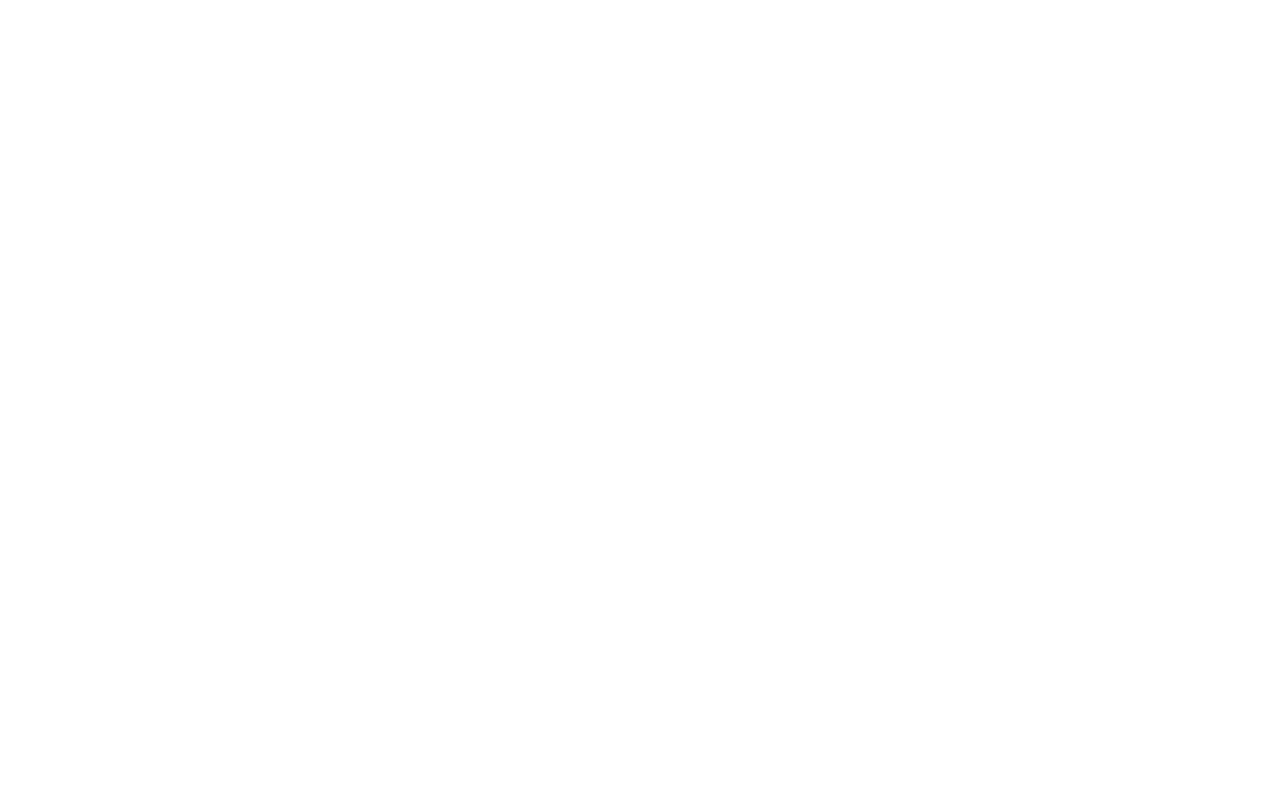
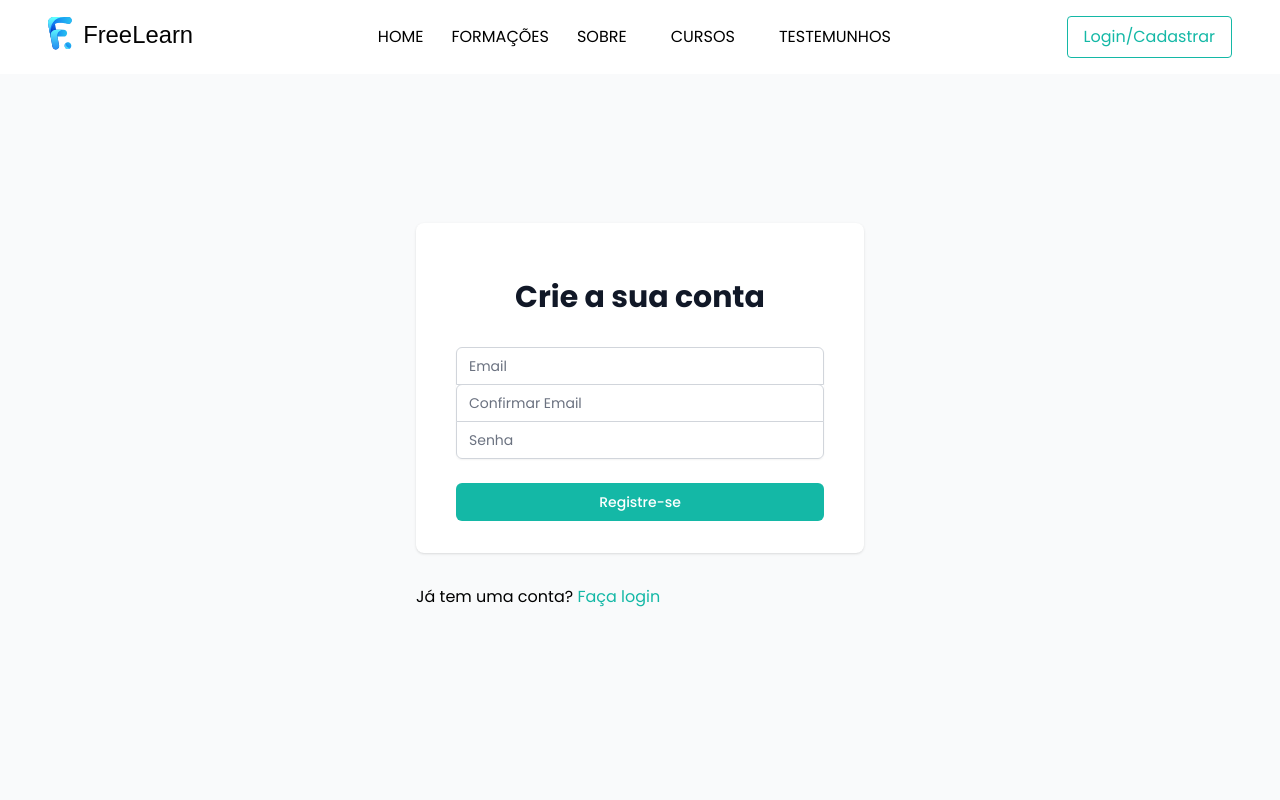
Before and after one commit to andersondev81/FreeLearn, a React (Vite) app: page /register in a window 1280 px wide. Before the commit this address had no page. Shown: the top 800 px of the page. Built offline with nearby package versions, Linux system fonts and the light colour scheme.

Commit message:
Adding register page , scroll to component in navbar and start of a Course Page

```diff
--- a/package.json
+++ b/package.json
@@ -14,6 +14,7 @@
     "react-dom": "^18.2.0",
     "react-icons": "^4.10.1",
     "react-router-dom": "^6.22.3",
+    "react-router-hash-link": "^2.4.3",
     "react-scroll": "^1.8.9",
     "swiper": "^10.2.0"
   },
--- a/src/App.jsx
+++ b/src/App.jsx
@@ -9,13 +9,16 @@
 import Testimonial from "./components/Testimonial";
 import About from "./components/About";
 import Login from './components/Login';
+import CoursePage from './components/CoursePage';
 
 import './App.css';
 import Faq from './components/Faq';
 import Cursos from './components/Cursos';
+import Register from './components/Register';
 
 function App() {
   return (
+    <>
     <Router>
       <Routes>
         <Route path="/" element={
@@ -33,8 +36,11 @@
         <Route path='/login' element={<Login/>}></Route>
         <Route path='/faq' element={<Faq/>}></Route>
         <Route path='/cursos' element={<Cursos/>}></Route>
+        <Route path='/course/uxdesign' element={<CoursePage/>}></Route>
+        <Route path='/register' element={<Register/>}></Route>
       </Routes>
     </Router>
+    </>
   )
 }
 
--- a/src/components/Contact.jsx
+++ b/src/components/Contact.jsx
@@ -84,7 +84,7 @@
               id="topic"
               className="block border border-primary rounded-lg py-2 px-2 mt-2 w-full"
             >
-              <option value="1">Selecione uma opção...</option>
+              <option id="contact" value="1">Selecione uma opção...</option>
               <option value="2">UX/UI Design</option>
               <option value="3">Research e documentação</option>
               <option value="4">Front end</option>
--- /dev/null
+++ b/src/components/CoursePage.jsx
@@ -0,0 +1,49 @@
+import React from 'react';
+
+
+
+const videos = [
+  { id: 1, title: 'Introdução e Instalação', embedId: 'oGD4ixajvs8' },
+  { id: 2, title: 'Barras de ferramentas e opções', embedId: 'cMsh2PG_XGA' },
+  { id: 2, title: 'Barras de ferramentas e opções', embedId: 'cMsh2PG_XGA' },
+  { id: 2, title: 'Como criar um protótipo navegável', embedId: 's9r_fLXbWn4' },
+  { id: 2, title: 'Opções de Imagem e Vetor', embedId: 'zT9uwJqM6aM' },
+
+];
+
+const Curso = () => {
+  const [activeVideo, setActiveVideo] = React.useState(videos[0]);
+
+  return (
+    <>
+
+    <div className="flex h-screen">
+      <div className="w-1/4 bg-gray-800 text-white overflow-auto">
+        <h2 className="text-xl font-bold p-4">Figma app Design </h2>
+        <ul>
+          {videos.map(video => (
+            <li key={video.id} className="p-4 hover:bg-gray-700 cursor-pointer" onClick={() => setActiveVideo(video)}>
+              {video.title}
+            </li>
+          ))}
+        </ul>
+      </div>
+      <div className="w-3/4 p-4 flex flex-col">
+        <h2 className="text-2xl font-bold mb-4">{activeVideo.title}</h2>
+        <div className="flex-grow relative">
+          <iframe
+            className="absolute top-0 left-0 w-full h-full"
+            title={activeVideo.title}
+            src={`https://www.youtube.com/embed/${activeVideo.embedId}`}
+            frameBorder="0"
+            allow="accelerometer; autoplay; clipboard-write; encrypted-media; gyroscope; picture-in-picture"
+            allowFullScreen
+          ></iframe>
+        </div>
+      </div>
+    </div>
+    </>
+  );
+}
+
+export default Curso;
--- a/src/components/Login.jsx
+++ b/src/components/Login.jsx
@@ -1,5 +1,7 @@
 import Navbar from './Navbar';
 import Footer from './Footer';
+import { Link } from 'react-router-dom';
+
 function Login() {
   return (
     <>
@@ -7,27 +9,29 @@
       <div className="max-w-md w-full space-y-8">
         <Navbar />
         <div className="mt-8 bg-white py-8 px-6 shadow rounded-lg sm:px-10">
-          <h2 className="mt-6 text-center text-3xl font-extrabold text-gray-900">Sign in to your account</h2>
+          <h2 className="mt-6 text-center text-3xl font-extrabold text-gray-900">Faça login na sua conta</h2>
           <form className="mt-8 space-y-6">
             <input type="hidden" name="remember" value="true" />
             <div className="rounded-md shadow-sm -space-y-px">
               <div>
                 <label htmlFor="email-address" className="sr-only">Email address</label>
-                <input id="email-address" name="email" type="email" autoComplete="email" required className="appearance-none rounded-none relative block w-full px-3 py-2 border border-gray-300 placeholder-gray-500 text-gray-900 rounded-t-md focus:outline-none focus:ring-indigo-500 focus:border-indigo-500 focus:z-10 sm:text-sm" placeholder="Email address" />
+                <input id="email-address" name="email" type="email" autoComplete="email" required className="appearance-none rounded-none relative block w-full px-3 py-2 border border-gray-300 placeholder-gray-500 text-gray-900 rounded-t-md focus:outline-none focus:ring-indigo-500 focus:border-indigo-500 focus:z-10 sm:text-sm" placeholder="Email" />
               </div>
               <div>
                 <label htmlFor="password" className="sr-only">Password</label>
-                <input id="password" name="password" type="password" autoComplete="current-password" required className="appearance-none rounded-none relative block w-full px-3 py-2 border border-gray-300 placeholder-gray-500 text-gray-900 rounded-b-md focus:outline-none focus:ring-indigo-500 focus:border-indigo-500 focus:z-10 sm:text-sm" placeholder="Password" />
+                <input id="password" name="password" type="password" autoComplete="current-password" required className="appearance-none rounded-none relative block w-full px-3 py-2 border border-gray-300 placeholder-gray-500 text-gray-900 rounded-b-md focus:outline-none focus:ring-indigo-500 focus:border-indigo-500 focus:z-10 sm:text-sm" placeholder="Senha" />
               </div>
             </div>
             <div>
               <button type="submit" className="group relative w-full flex justify-center py-2 px-4 border border-transparent text-sm font-medium rounded-md text-white bg-primary hover:bg-primary focus:outline-none focus:ring-2 focus:ring-offset-2 focus:ring-indigo-500">
-                Sign in
+                Entrar
               </button>
             </div>
           </form>
         </div>
-
+        <div>
+          <p>Novo no FreeLearn? <Link className='text-primary' to="/register">Cadastre-se</Link></p>
+        </div>
       </div>
 
     </div>
--- a/src/components/Navbar.jsx
+++ b/src/components/Navbar.jsx
@@ -3,8 +3,8 @@
 import logo from "../assets/logo.svg"
 import { HiMenu } from "react-icons/hi"
 import { Link } from "react-scroll"
-import { Link as LinkRoute, useLocation } from 'react-router-dom';
-
+import {  useLocation } from 'react-router-dom';
+import { HashLink as LinkRoute } from 'react-router-hash-link';
 const Navbar = () => {
   const [isMenuOpen, setIsMenuOpen] = useState(false)
   const [isSticky, setIsSticky] = useState(false)
@@ -42,35 +42,18 @@
 
           {/* for larger device */}
           <div className="lg:flex items-center gap-3 hidden text-body">
-          <LinkRoute className={`block  hover:text-primary py-2 px-4 cursor-pointer ${location.pathname === '/' ? 'text-primary' : ''}`} to="/">
-              HOME
+  <LinkRoute className={`block  hover:text-primary py-2 px-4 cursor-pointer ${location.pathname === '/' ? 'text-primary' : ''}`} to="/">HOME
   </LinkRoute>
-            <Link
-              activeClass="active"
-              smooth={true}
-              spy={true}
-              offset={-100}
-              to="skills"
-              className="block hover:text-gray-400 py-2 px-4 cursor-pointer"
-            >
-              FORMAÇÕES
-            </Link>
+  <LinkRoute smooth to="/#formacoes">FORMAÇÕES</LinkRoute>
   <LinkRoute className={`block  hover:text-primary py-2 px-4 cursor-pointer ${location.pathname === '/faq' ? 'text-primary' : ''}`} to="/faq">
   SOBRE
   </LinkRoute>
   <LinkRoute className={`block  hover:text-primary py-2 px-4 cursor-pointer ${location.pathname === '/cursos' ? 'text-primary' : ''}`} to="/cursos">
     CURSOS
   </LinkRoute>
-            <Link
-              activeClass="active"
-              smooth={true}
-              spy={true}
-              offset={-100}
-              to="testimonials"
-              className="block  hover:text-gray-400 py-2 px-4 cursor-pointer"
-            >
+  <LinkRoute smooth to="/#testimonials" className="block  hover:text-gray-400 py-2 px-4 cursor-pointer">
     TESTEMUNHOS
-            </Link>
+  </LinkRoute>
 </div>
 
           {/* contact me btn */}
--- /dev/null
+++ b/src/components/Register.jsx
@@ -0,0 +1,73 @@
+import React, { useState } from 'react';
+import Navbar from './Navbar';
+import Footer from './Footer';
+import { Link } from 'react-router-dom';
+
+function Register() {
+  const [email, setEmail] = useState('');
+  const [confirmEmail, setConfirmEmail] = useState('');
+  const [errorMessage, setErrorMessage] = useState('');
+  const [successMessage, setSuccessMessage] = useState('');
+
+  const handleBlur = () => {
+    if (email !== confirmEmail) {
+      setErrorMessage('Os e-mails não correspondem');
+    } else {
+      setErrorMessage('');
+    }
+  };
+
+  const handleSubmit = (e) => {
+    e.preventDefault();
+    if (email !== confirmEmail) {
+      setErrorMessage('Os e-mails não correspondem');
+    } else {
+      setErrorMessage('');
+      setSuccessMessage('Usuário cadastrado com sucesso');
+      setEmail('');
+      setConfirmEmail('');
+    }
+  };
+
+  return (
+    <>
+      <div className="min-h-screen flex items-center justify-center bg-gray-50 py-12 px-4 sm:px-6 lg:px-8">
+        <div className="max-w-md w-full space-y-8">
+          <Navbar />
+          <div className="mt-8 bg-white py-8 px-6 shadow rounded-lg sm:px-10">
+            <h2 className="mt-6 text-center text-3xl font-extrabold text-gray-900">Crie a sua conta</h2>
+            <form className="mt-8 space-y-6" onSubmit={handleSubmit}>
+              <div className="rounded-md shadow-sm -space-y-px">
+                <div>
+                  <label htmlFor="email-address" className="sr-only">Email</label>
+                  <input id="email-address" name="email" type="email" autoComplete="email" required className="appearance-none rounded-none relative block w-full px-3 py-2 border border-gray-300 placeholder-gray-500 text-gray-900 rounded-t-md focus:outline-none focus:ring-indigo-500 focus:border-indigo-500 focus:z-10 sm:text-sm" placeholder="Email" value={email} onChange={(e) => setEmail(e.target.value)} />
+                </div>
+                <div>
+                  <label htmlFor="confirm-email" className="sr-only">Confirmar Email</label>
+                  <input id="confirm-email" name="confirm-email" type="email" autoComplete="email" required className="appearance-none rounded-none relative block w-full px-3 py-2 border border-gray-300 placeholder-gray-500 text-gray-900 rounded-t-md focus:outline-none focus:ring-indigo-500 focus:border-indigo-500 focus:z-10 sm:text-sm" placeholder="Confirmar Email" value={confirmEmail} onChange={(e) => setConfirmEmail(e.target.value)} onBlur={handleBlur} />
+                </div>
+                {errorMessage && <p className="text-red-500">{errorMessage}</p>}
+                {successMessage && <p className="text-green-500">{successMessage}</p>}
+                <div>
+                  <label htmlFor="password" className="sr-only">Senha</label>
+                  <input id="password" name="password" type="password" autoComplete="new-password" required className="appearance-none rounded-none relative block w-full px-3 py-2 border border-gray-300 placeholder-gray-500 text-gray-900 rounded-b-md focus:outline-none focus:ring-indigo-500 focus:border-indigo-500 focus:z-10 sm:text-sm" placeholder="Senha" />
+                </div>
+              </div>
+              <div>
+                <button type="submit" className="group relative w-full flex justify-center py-2 px-4 border border-transparent text-sm font-medium rounded-md text-white bg-primary hover:bg-primary focus:outline-none focus:ring-2 focus:ring-offset-2 focus:ring-indigo-500">
+                  Registre-se
+                </button>
+              </div>
+            </form>
+          </div>
+          <div>
+            <p>Já tem uma conta? <Link className='text-primary' to='/login'>Faça login</Link></p>
+          </div>
+        </div>
+      </div>
+      <Footer/>
+    </>
+  );
+}
+
+export default Register;
--- a/src/components/Skills.jsx
+++ b/src/components/Skills.jsx
@@ -31,9 +31,9 @@
 
 const Skills = () => {
   return (
-    <div className="lg:mx-12 mx-4 py-32" id="skills">
-      <div className="mb-20">
-        <h2 className="md:text-5xl text-4xl text-headingcolor font-bold">
+    <div className="lg:mx-12 mx-4 py-32">
+      <div className="mb-20" >
+        <h2 className="md:text-5xl text-4xl text-headingcolor font-bold" id="formacoes" >
           Escolha nossas formações
         </h2>
       </div>
```
Also changed, not shown: src/components/Portfolio.jsx (+10 -9 lines), 1 other file (tests, documents, lock files or other folders). Lines whose indentation alone changed are shown as unchanged.
